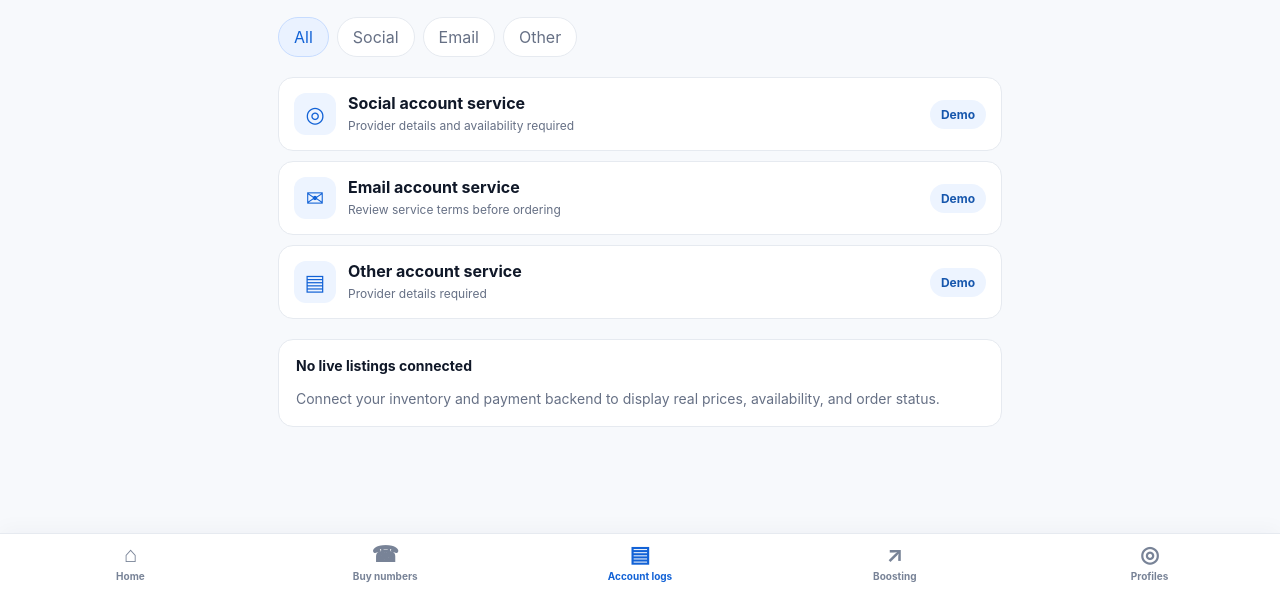
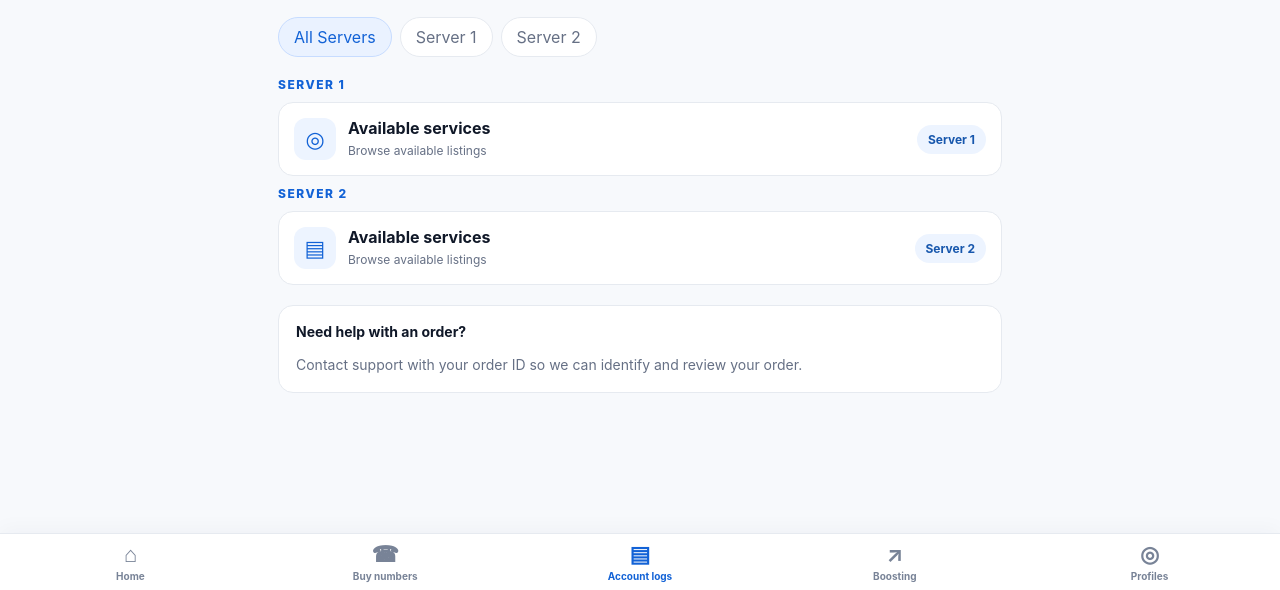
Before and after one commit to Preshwy122/CPO-Verify, a plain HTML site: page account-logs.html in a window 1280 px wide. Shown: the part 210-800 px from the top of the page. Drawn offline with Linux system fonts and the light colour scheme.

Commit message:
Update account-logs.html

```diff
--- a/account-logs.html
+++ b/account-logs.html
@@ -21,53 +21,80 @@
   </header>
 
   <main class="app-main">
-    <p class="greeting">ACCOUNT SERVICES</p>
+
+    <p class="greeting">CPOVERIFY SERVICES</p>
     <h1>Account logs</h1>
+
     <p class="muted intro">
-      Browse account-related service listings and their details.
+      Browse available account services and find the right
+      listing for your needs.
     </p>
 
+    <!-- Server tabs -->
     <div class="filter-row">
-      <button class="filter-chip active" data-filter="all">All</button>
-      <button class="filter-chip" data-filter="social">Social</button>
-      <button class="filter-chip" data-filter="email">Email</button>
-      <button class="filter-chip" data-filter="other">Other</button>
+      <button class="filter-chip active" data-filter="all">
+        All Servers
+      </button>
+
+      <button class="filter-chip" data-filter="server-1">
+        Server 1
+      </button>
+
+      <button class="filter-chip" data-filter="server-2">
+        Server 2
+      </button>
     </div>
 
-    <article class="listing-card" data-category="social">
+    <!-- SERVER 1 -->
+    <section data-server-section="server-1">
+
+      <p class="greeting">SERVER 1</p>
+
+      <article
+        class="listing-card"
+        data-category="server-1"
+      >
         <span class="listing-icon">◎</span>
+
         <div class="listing-info">
-        <b>Social account service</b>
-        <small>Provider details and availability required</small>
+          <b>Available services</b>
+          <small>Browse available listings</small>
         </div>
-      <span class="tag">Demo</span>
+
+        <span class="tag">Server 1</span>
       </article>
 
-    <article class="listing-card" data-category="email">
-      <span class="listing-icon">✉</span>
+    </section>
+
+    <!-- SERVER 2 -->
+    <section data-server-section="server-2">
+
+      <p class="greeting">SERVER 2</p>
+
+      <article
+        class="listing-card"
+        data-category="server-2"
+      >
+        <span class="listing-icon">▤</span>
+
         <div class="listing-info">
-        <b>Email account service</b>
-        <small>Review service terms before ordering</small>
+          <b>Available services</b>
+          <small>Browse available listings</small>
         </div>
-      <span class="tag">Demo</span>
+
+        <span class="tag">Server 2</span>
       </article>
 
-    <article class="listing-card" data-category="other">
-      <span class="listing-icon">▤</span>
-      <div class="listing-info">
-        <b>Other account service</b>
-        <small>Provider details required</small>
-      </div>
-      <span class="tag">Demo</span>
-    </article>
+    </section>
 
     <section class="notice">
-      <b>No live listings connected</b>
+      <b>Need help with an order?</b>
       <p>
-        Connect your inventory and payment backend to display
-        real prices, availability, and order status.
+        Contact support with your order ID so we can
+        identify and review your order.
       </p>
     </section>
+
   </main>
 
   <nav class="bottom-nav" aria-label="Main navigation">
```
Lines whose indentation alone changed are shown as unchanged.
